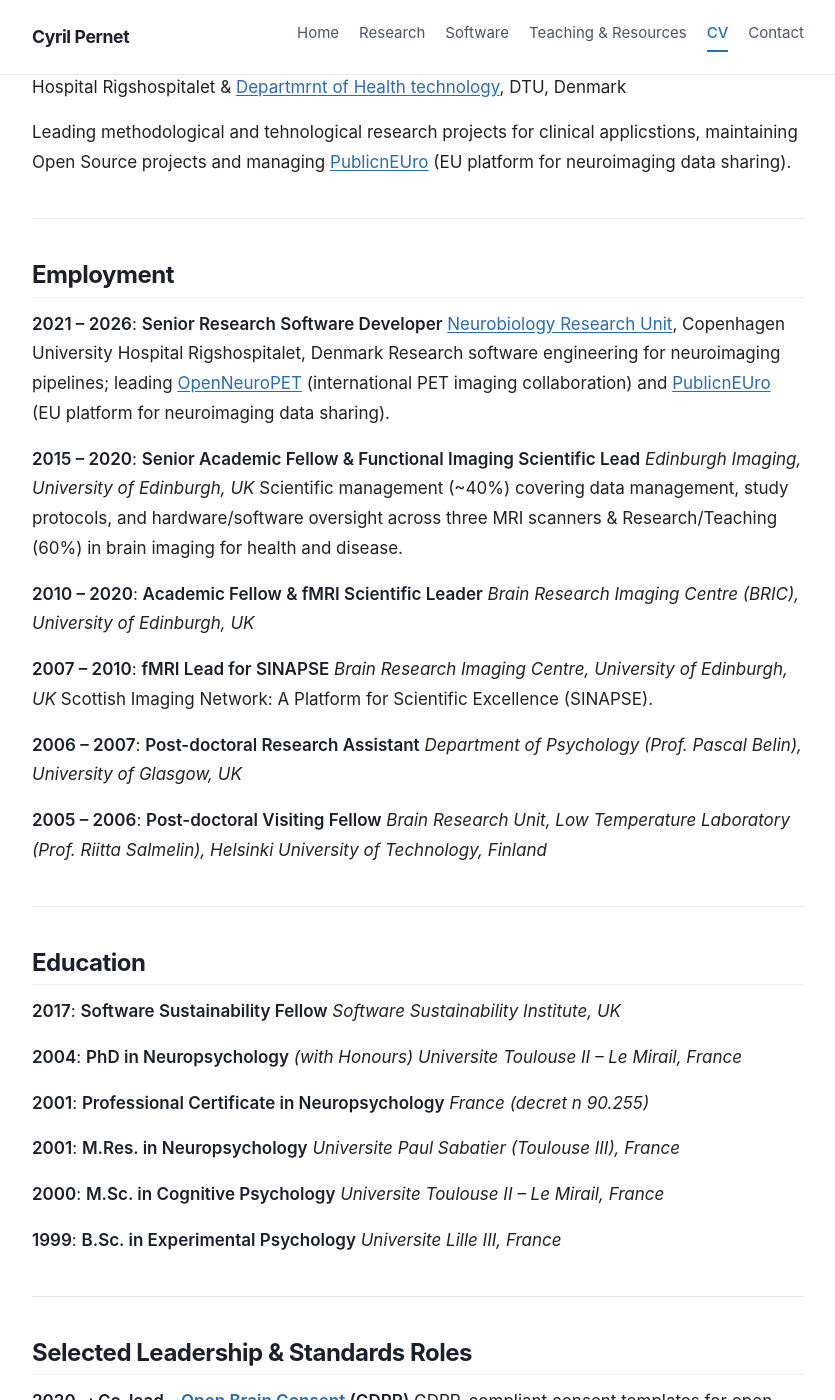
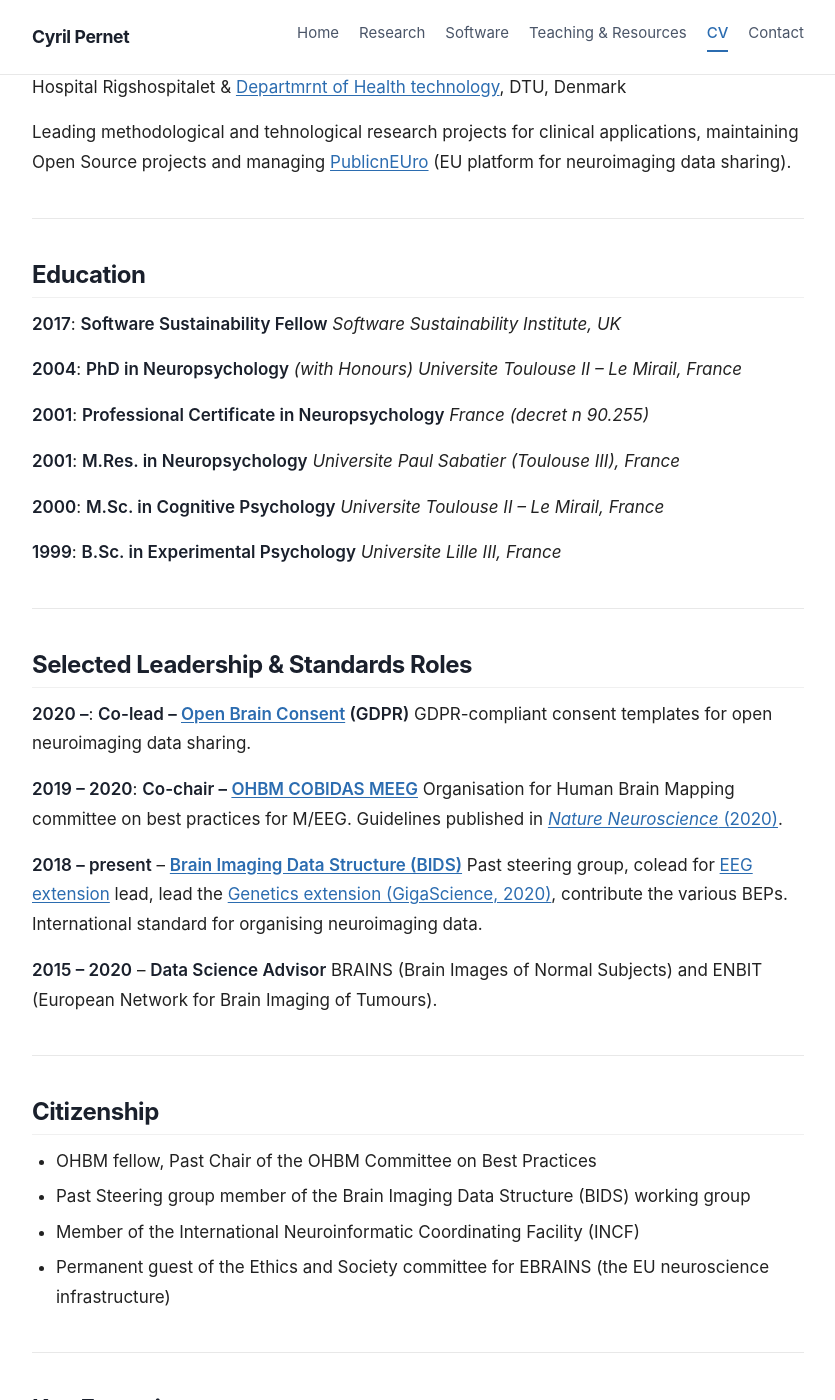
Before and after one commit to CPernet/CPernet.github.io, a Jekyll site: the page built from cv.md, in a window 1280 px wide and 1400 px high, scrolled down 491 px. Shown: the whole window, without its empty margins (222-1057 px from the left). Built offline with Jekyll 4.4.1, drawn with Linux system fonts in a browser that asks for light colours; our own code applies the rules of GitHub Pages for plain Markdown files.

Commit message:
Update CV layout and content; change title to 'Short CV' and add citizenship section

```diff
--- a/cv.md
+++ b/cv.md
@@ -17,31 +17,7 @@ Associate professor in translational neuroimaging working at the intersection of
 **2026 -- present** -- **Associate Professor**
 [Neurobiology Research Unit](https://www.nru.dk), Copenhagen University Hospital Rigshospitalet & [Departmrnt of Health technology](https://www.healthtech.dtu.dk/), DTU, Denmark
 
-Leading methodological and tehnological research projects for clinical applicstions, maintaining Open Source projects and managing [PublicnEUro](https://public-neuro.github.io/) (EU platform for neuroimaging data sharing).
-
----
-## Employment
-
-**2021 -- 2026**: **Senior Research Software Developer**
-[Neurobiology Research Unit](https://www.nru.dk), Copenhagen University Hospital Rigshospitalet, Denmark
-Research software engineering for neuroimaging pipelines; leading [OpenNeuroPET](https://openneuropet.github.io/) (international PET imaging collaboration) and [PublicnEUro](https://public-neuro.github.io/) (EU platform for neuroimaging data sharing).
-
-**2015 -- 2020**: **Senior Academic Fellow & Functional Imaging Scientific Lead**
-*Edinburgh Imaging, University of Edinburgh, UK*
-Scientific management (~40%) covering data management, study protocols, and hardware/software oversight across three MRI scanners & Research/Teaching (60%) in brain imaging for health and disease.
-
-**2010 -- 2020**: **Academic Fellow & fMRI Scientific Leader**
-*Brain Research Imaging Centre (BRIC), University of Edinburgh, UK*
-
-**2007 -- 2010**: **fMRI Lead for SINAPSE**
-*Brain Research Imaging Centre, University of Edinburgh, UK*
-Scottish Imaging Network: A Platform for Scientific Excellence (SINAPSE).
-
-**2006 -- 2007**: **Post-doctoral Research Assistant**
-*Department of Psychology (Prof. Pascal Belin), University of Glasgow, UK*
-
-**2005 -- 2006**: **Post-doctoral Visiting Fellow**
-*Brain Research Unit, Low Temperature Laboratory (Prof. Riitta Salmelin), Helsinki University of Technology, Finland*
+Leading methodological and tehnological research projects for clinical applications, maintaining Open Source projects and managing [PublicnEUro](https://public-neuro.github.io/) (EU platform for neuroimaging data sharing).
 
 ---
 ## Education
@@ -80,6 +56,13 @@ Past steering group, colead for [EEG extension](https://www.nature.com/articles/
 BRAINS (Brain Images of Normal Subjects) and ENBIT (European Network for Brain Imaging of Tumours).
 
 ---
+## Citizenship
+- OHBM fellow, Past Chair of the OHBM Committee on Best Practices
+- Past Steering group member of the Brain Imaging Data Structure (BIDS) working group
+- Member of the International Neuroinformatic Coordinating Facility (INCF)
+- Permanent guest of the Ethics and Society committee for EBRAINS (the EU neuroscience infrastructure)
+
+---
 ## Key Expertise
 
 | Area | Details |
```
Also changed, not shown: other parts of cv.md (+1 -1 lines).
